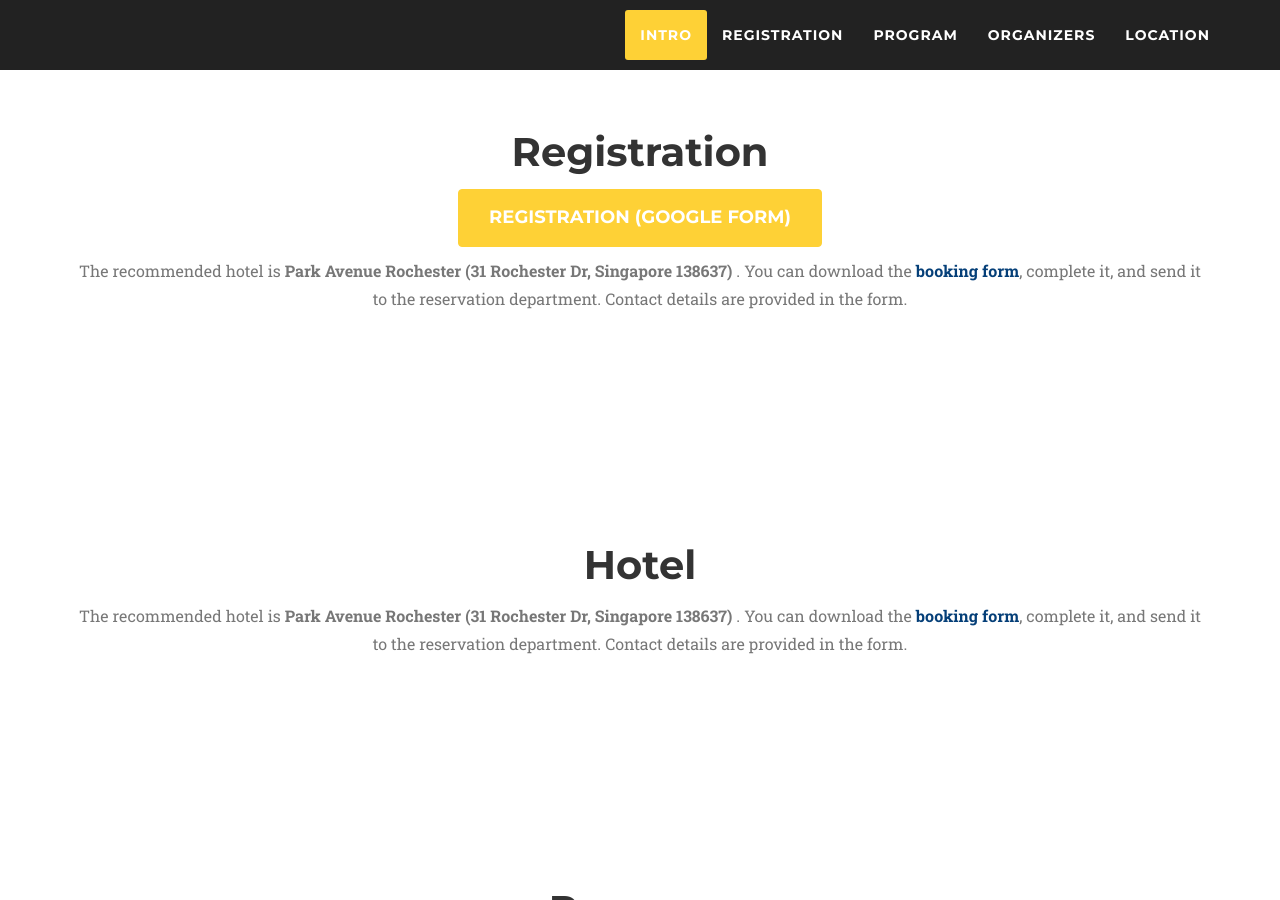
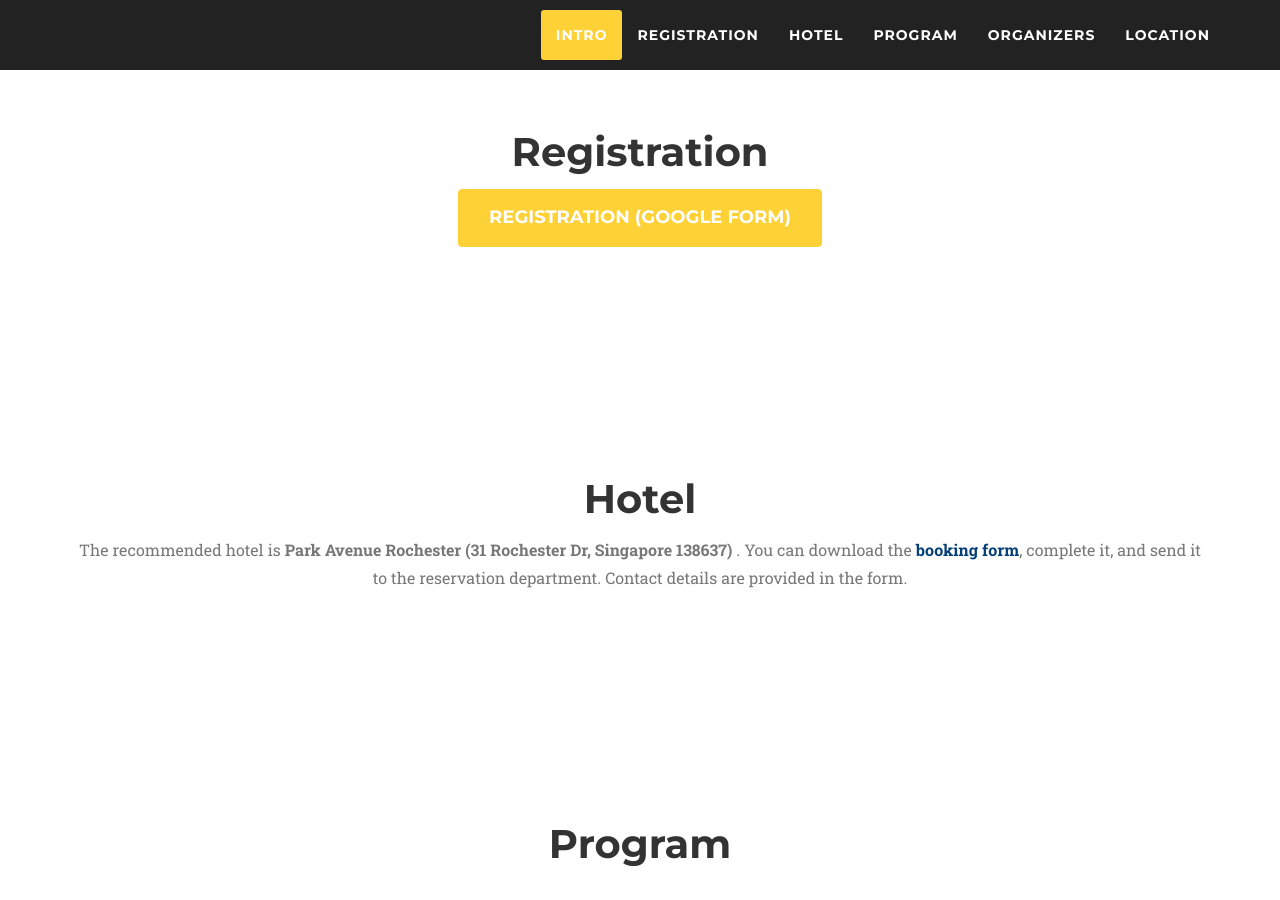
Before and after one commit to next-events/workshop-dec-2024, a Jekyll site: the page built from index.md, in a window 1280 px wide and 900 px high, scrolled down 760 px. Built offline with Jekyll 4.4.1, drawn with Linux system fonts in a browser that asks for light colours; nearby versions of some CDN libraries; some web fonts are replaced.

Commit message:
hotel booking

```diff
--- a/_includes/nav-bar.html
+++ b/_includes/nav-bar.html
@@ -48,6 +48,9 @@
                     <a class="page-scroll" href="#registration">Registration</a>
                 </li>
                 <li>
+                    <a class="page-scroll" href="#hotel">Hotel</a>
+                </li>
+                <li>
                     <a class="page-scroll" href="#schedule">Program</a>
                 </li>
                 <!-- <li>
--- a/_includes/registration.html
+++ b/_includes/registration.html
@@ -18,9 +18,6 @@
                       <a href="https://forms.gle/MFKJKYVxu5jx6UHK7" target="_blank" class="btn btn-primary btn-large">Registration (Google Form)</a>
                     </p>
                 </center>
-                <p class="large text-muted">
-                    The recommended hotel is <b>Park Avenue Rochester (31 Rochester Dr, Singapore 138637) </b>. You can download the <a href="assets/doc/PAR_Booking Form-NUS-NExT.pdf" download style="color: rgb(5, 63, 120); font-weight: bold;">booking form</a>, complete it, and send it to the reservation department. Contact details are provided in the form.
-                </p>
             </div>
         </div>
     </div>
```
